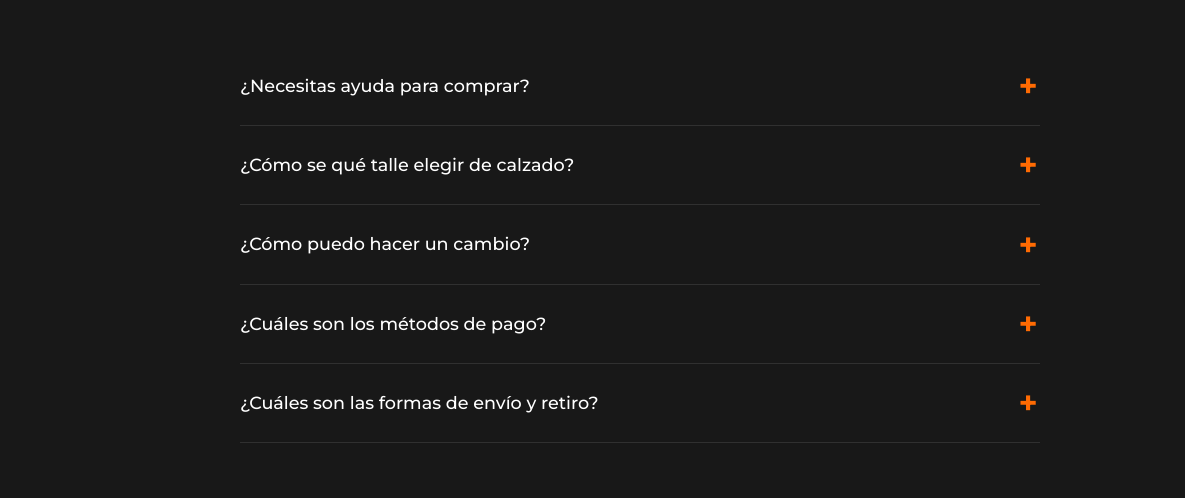
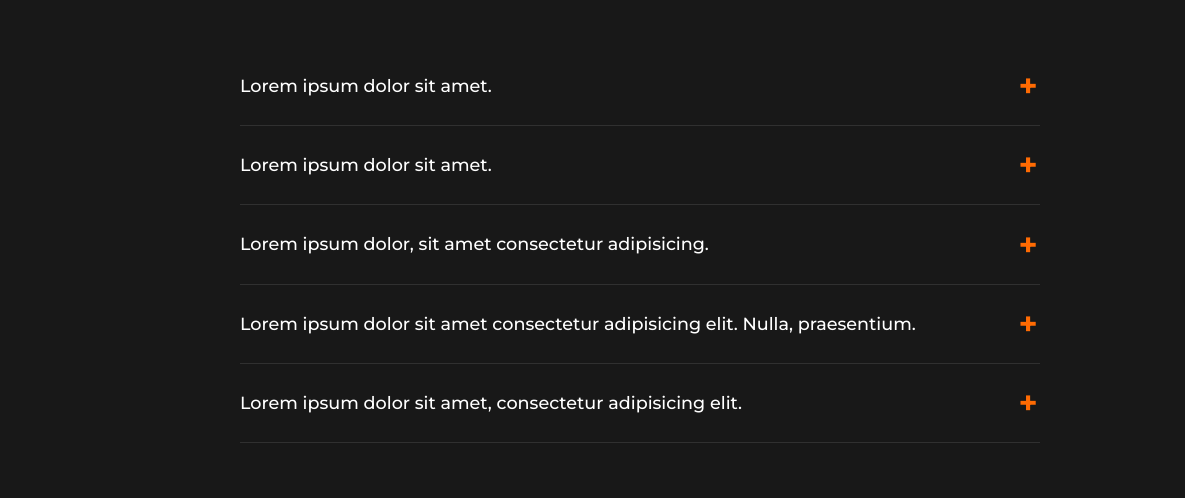
Before and after one commit to MiguelPieroni/LKTRON, a plain HTML site: page preguntas-frecuentes.html in a window 1280 px wide. Shown: the part 454-952 px from the top of the page, 0-1185 px from the left. Drawn offline with Linux system fonts and the light colour scheme.

Commit message:
Add files via upload

```diff
--- a/preguntas-frecuentes.html
+++ b/preguntas-frecuentes.html
@@ -57,55 +57,55 @@
                 <!-- Pregunta 1 -->
                 <div class="faq-item">
                     <div class="faq-question">
-                        ¿Necesitas ayuda para comprar?
+                        Lorem ipsum dolor sit amet.
                         <span class="faq-icon">+</span>
                     </div>
                     <div class="faq-answer">
-                        <p>Para realizar una compra, puede contactarnos a través de nuestro formulario en la sección de contacto, enviarnos un WhatsApp al número que aparece en nuestra web, o llamarnos directamente. Estaremos encantados de asistirle en el proceso de compra y resolver cualquier duda que tenga.</p>
+                        <p>Lorem ipsum dolor sit amet consectetur adipisicing elit. Iste repudiandae tempora, libero animi dignissimos atque eius id? Unde commodi veniam asperiores labore, ipsum aliquid perferendis voluptatibus culpa repellendus possimus perspiciatis?</p>
                     </div>
                 </div>
 
                 <!-- Pregunta 2 -->
                 <div class="faq-item">
                     <div class="faq-question">
-                        ¿Cómo se qué talle elegir de calzado?
+                        Lorem ipsum dolor sit amet.
                         <span class="faq-icon">+</span>
                     </div>
                     <div class="faq-answer">
-                        <p>Para elegir el talle correcto de calzado, le recomendamos medir la longitud de su pie en centímetros y consultar nuestra tabla de talles que encontrará en la descripción de cada producto. Si está entre dos talles, recomendamos elegir el talle mayor para mayor comodidad.</p>
+                        <p>Lorem ipsum dolor sit amet consectetur adipisicing elit. Corrupti nam, aliquam explicabo soluta optio delectus numquam impedit obcaecati quis provident. Harum perspiciatis dolorum quam pariatur facilis earum repellat, maxime assumenda, asperiores accusamus delectus sequi libero.</p>
                     </div>
                 </div>
 
                 <!-- Pregunta 3 -->
                 <div class="faq-item">
                     <div class="faq-question">
-                        ¿Cómo puedo hacer un cambio?
+                        Lorem ipsum dolor, sit amet consectetur adipisicing.
                         <span class="faq-icon">+</span>
                     </div>
                     <div class="faq-answer">
-                        <p>Para realizar un cambio, debe contactarnos dentro de los 10 días posteriores a la recepción del producto. El producto debe estar en perfectas condiciones, con sus etiquetas originales y en su empaque original. Puede solicitar el cambio a través de nuestro formulario de contacto o enviándonos un WhatsApp.</p>
+                        <p>Lorem ipsum dolor sit amet consectetur adipisicing elit. Rem distinctio unde vitae, soluta harum facere dolorum. Quo quas tenetur doloribus labore iste, harum hic aliquam sapiente et impedit quae vel dolore commodi saepe quasi doloremque officiis beatae molestias unde voluptatum!</p>
                     </div>
                 </div>
 
                 <!-- Pregunta 4 -->
                 <div class="faq-item">
                     <div class="faq-question">
-                        ¿Cuáles son los métodos de pago?
+                        Lorem ipsum dolor sit amet consectetur adipisicing elit. Nulla, praesentium.
                         <span class="faq-icon">+</span>
                     </div>
                     <div class="faq-answer">
-                        <p>Aceptamos múltiples métodos de pago, incluyendo tarjetas de crédito y débito (Visa, Mastercard, American Express), transferencia bancaria, Mercado Pago y efectivo en caso de retiro en tienda. Para pagos con tarjeta, ofrecemos hasta 3 cuotas sin interés en compras superiores a $10,000.</p>
+                        <p>Lorem ipsum dolor, sit amet consectetur adipisicing elit. Deleniti, ducimus placeat fugit delectus mollitia libero consectetur quis incidunt. Nesciunt dolores omnis expedita molestiae, itaque eum beatae totam praesentium doloribus tenetur iure mollitia, sit perspiciatis! Voluptates est dolores, cumque fugiat possimus quo aperiam alias, tempore suscipit eveniet, doloremque voluptas culpa deleniti.</p>
                     </div>
                 </div>
 
                 <!-- Pregunta 5 -->
                 <div class="faq-item">
                     <div class="faq-question">
-                        ¿Cuáles son las formas de envío y retiro?
+                        Lorem ipsum dolor sit amet, consectetur adipisicing elit.
                         <span class="faq-icon">+</span>
                     </div>
                     <div class="faq-answer">
-                        <p>Ofrecemos envío a domicilio a través de empresas de logística confiables con seguimiento en tiempo real. Los tiempos de entrega varían entre 3-5 días hábiles dependiendo de su ubicación. También puede optar por retirar su compra en nuestra tienda física ubicada en el centro de la ciudad, sin costo adicional.</p>
+                        <p>Lorem, ipsum dolor sit amet consectetur adipisicing elit. Explicabo voluptatum sint fugiat repellendus eligendi illo ut? Eum, suscipit sunt harum quos ea laudantium facere impedit numquam nemo natus tenetur doloribus!</p>
                     </div>
                 </div>
             </div>
```
Also changed, not shown: index.html (+1 -1 lines).
